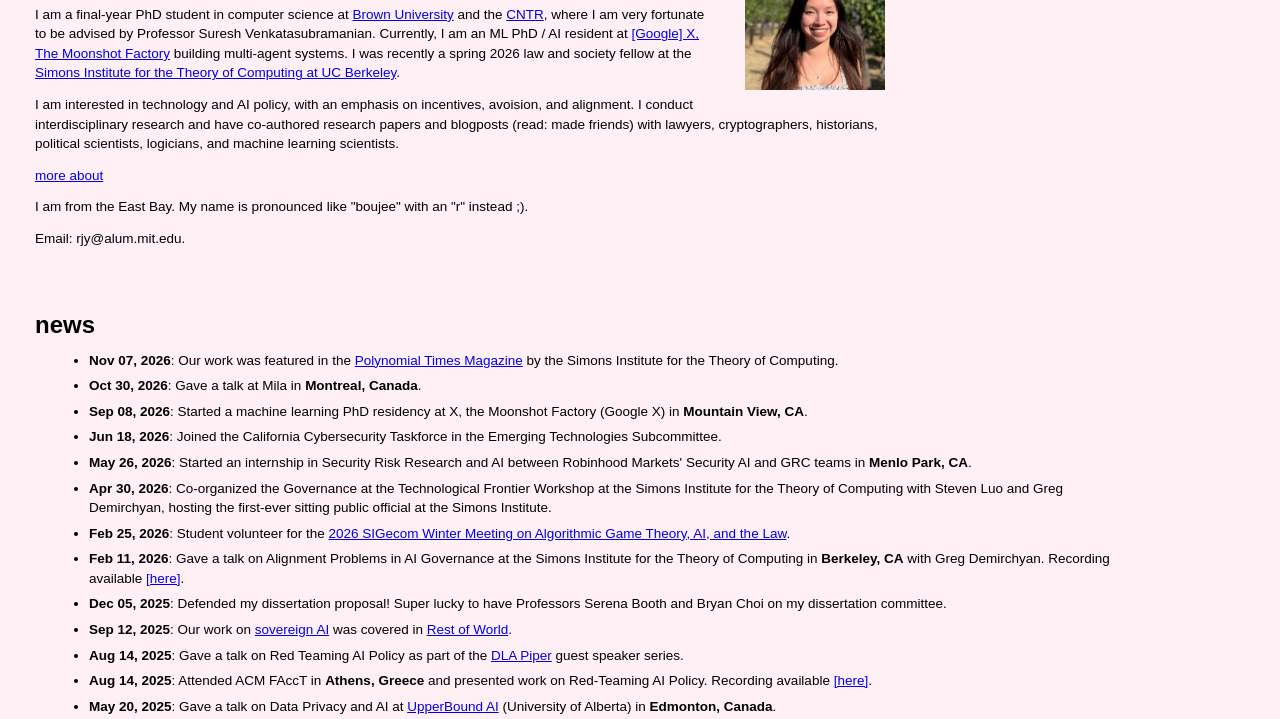
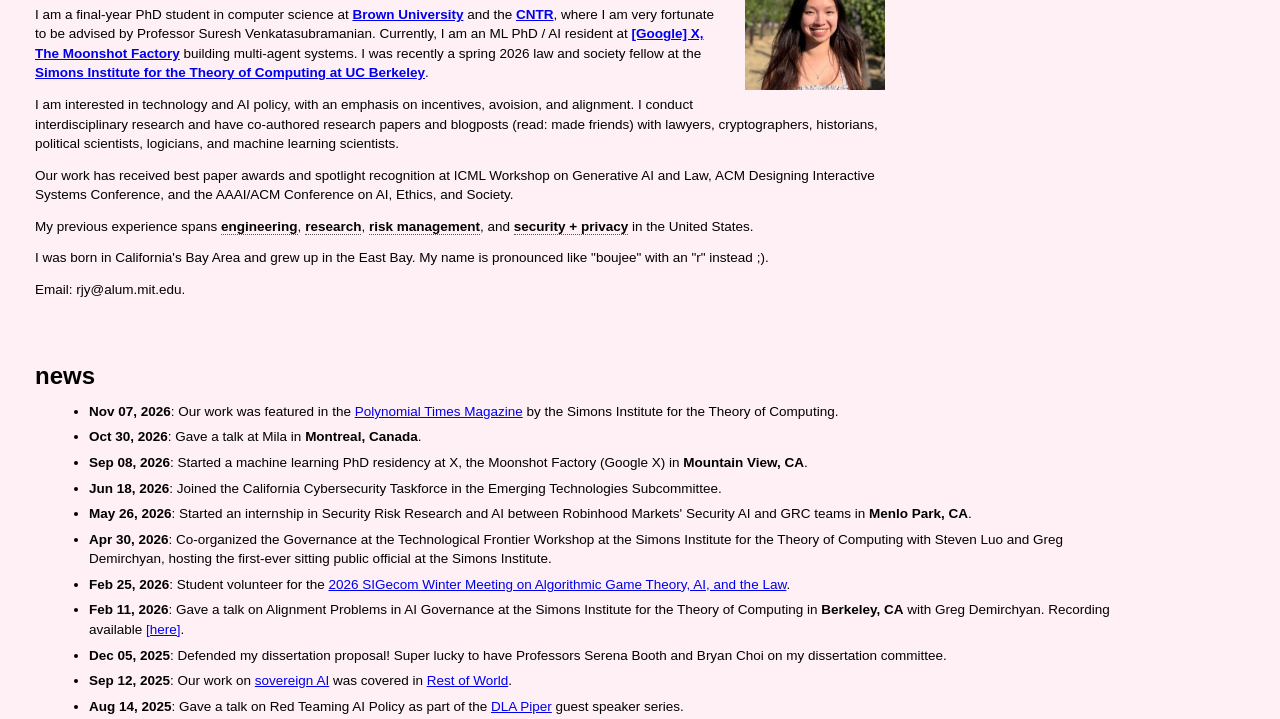
Before and after one commit to r-jy/r-jy.github.io, a plain HTML site: page index.html in a window 1280 px wide. Shown: the part 66-785 px from the top of the page. Drawn offline with Linux system fonts and the light colour scheme.

Commit message:
readability edits

```diff
--- a/index.html
+++ b/index.html
@@ -90,6 +90,21 @@
       font-style: italic;
       color: #333333;
     }
+    .exp-item {
+      cursor: default;
+    }
+    .exp-label {
+      font-weight: bold;
+      border-bottom: 1px dotted #555555;
+    }
+    .exp-orgs {
+      display: none;
+      font-weight: normal;
+    }
+    .exp-item:hover .exp-orgs,
+    .exp-item:focus .exp-orgs {
+      display: inline;
+    }
   </style>
 </head>
 <body>
@@ -99,25 +114,27 @@
     <img src="photo.jpg" width="140" alt="Rui-Jie Yew" class="profile-photo">
     <h1>Rui-Jie Yew</h1>
     <p>
-      I am a final-year PhD student in computer science at <a href="https://cs.brown.edu">Brown University</a> and the <a href="http://cntr.brown.edu">CNTR</a>, where I am very fortunate to be advised by Professor Suresh Venkatasubramanian. Currently, I am an ML PhD / AI resident at <a href="https://x.company/factory/">[Google] X, The Moonshot Factory</a> building multi-agent systems. I was recently a spring 2026 law and society fellow at the <a href="https://simons.berkeley.edu/homepage">Simons Institute for the Theory of Computing at UC Berkeley</a>.
+      I am a final-year PhD student in computer science at <b><a href="https://cs.brown.edu">Brown University</a></b> and the <b><a href="http://cntr.brown.edu">CNTR</a></b>, where I am very fortunate to be advised by Professor Suresh Venkatasubramanian. Currently, I am an ML PhD / AI resident at <b><a href="https://x.company/factory/">[Google] X, The Moonshot Factory</a></b> building multi-agent systems. I was recently a spring 2026 law and society fellow at the <b><a href="https://simons.berkeley.edu/homepage">Simons Institute for the Theory of Computing at UC Berkeley</a></b>.
     </p>
 
     <p>
         I am interested in technology and AI policy, with an emphasis on incentives, avoision, and alignment. I conduct interdisciplinary research and have co-authored research papers and blogposts (read: made friends) with lawyers, cryptographers, historians, political scientists, logicians, and machine learning scientists.
       </p>
 
-    <p><a href="#" id="more-toggle" onclick="toggleMore(event)">more about</a></p>
-
-    <div id="more-about-me" style="display: none;">
       <p>
         Our work has received best paper awards and spotlight recognition at ICML Workshop on Generative AI and Law, ACM Designing Interactive Systems Conference, and the AAAI/ACM Conference on AI, Ethics, and Society.
       </p>
       <p>
-        My previous experience spans engineering (Google, Robinhood Markets), research (Sony AI, MIT CSAIL, UC Berkeley CHAI), governance/compliance/risk management (National Institute of Standards and Technology, Robinhood Markets), and security risk + privacy (Robinhood Markets, Google, California Cybersecurity Taskforce) in the United States.
+        My previous experience spans
+        <span class="exp-item" tabindex="0"><span class="exp-label">engineering</span><span class="exp-orgs"> (Google, Robinhood Markets)</span></span>,
+        <span class="exp-item" tabindex="0"><span class="exp-label">research</span><span class="exp-orgs"> (Sony AI, MIT CSAIL, UC Berkeley CHAI)</span></span>,
+        <span class="exp-item" tabindex="0"><span class="exp-label">risk management</span><span class="exp-orgs"> (National Institute of Standards and Technology, Robinhood Markets)</span></span>,
+        and
+        <span class="exp-item" tabindex="0"><span class="exp-label">security + privacy</span><span class="exp-orgs"> (Robinhood Markets, Google Anonymization, California Cybersecurity Taskforce)</span></span>
+        in the United States.
       </p>
-    </div>
 
-    <p>I am from the East Bay. My name is pronounced like "boujee" with an "r" instead ;). </p>
+    <p>I was born in California's Bay Area and grew up in the East Bay. My name is pronounced like "boujee" with an "r" instead ;). </p>
 
     <p>Email: rjy@alum.mit.edu.</p>
   </div>
@@ -137,7 +154,7 @@
     <li><b>Dec 05, 2025</b>: Defended my dissertation proposal! Super lucky to have Professors Serena Booth and Bryan Choi on my dissertation committee.</li>
     <li><b>Sep 12, 2025</b>: Our work on <a href="https://www.techpolicy.press/sovereignty-myth-making-in-the-ai-race/">sovereign AI</a> was covered in <a href="https://restofworld.org/2025/chinese-us-tech-foreign-ai-dependence/">Rest of World</a>.</li>
     <li><b>Aug 14, 2025</b>: Gave a talk on Red Teaming AI Policy as part of the <a href="https://www.dlapiper.com/en-us">DLA Piper</a> guest speaker series.</li>
-    <li><b>Aug 14, 2025</b>: Attended ACM FAccT in <b>Athens, Greece</b> and presented work on Red-Teaming AI Policy. Recording available <a href="https://www.youtube.com/watch?v=GyUAooJpnIk">[here]</a>.</li>
+    <li><b>Aug 14, 2025</b>: Attended ACM FAccT and presented work on Red-Teaming AI Policy in <b>Athens, Greece</b>. Recording available <a href="https://www.youtube.com/watch?v=GyUAooJpnIk">[here]</a>.</li>
     <li><b>May 20, 2025</b>: Gave a talk on Data Privacy and AI at <a href="https://www.upperbound.ai">UpperBound AI</a> (University of Alberta) in <b>Edmonton, Canada</b>.</li>
     <li><b>Mar 09-14, 2025</b>: Attended <a href="https://www.dagstuhl.de/en/seminars/seminar-calendar/seminar-details/25112">Schloss Dagstuhl Seminar 25112</a> on privacy-enhancing technologies and AI in <b>Wadern, Germany</b>, where I met and reunited (and enjoyed three meals a day in a beautiful castle!) with my research role models!</li>
     <li><b>Feb 17, 2025</b>: Gave a talk on Data Protection and AI for the <a href="https://zest-vessel-e71.notion.site/FATE-Society-Reading-Group-61723b738ba04f8daeb28512e6f8c64e">Mila - Quebec AI Institute FATE and Society Reading Group</a>.</li>
@@ -295,20 +312,5 @@
   </table>
 
   <br>
-
-  <script>
-    function toggleMore(event) {
-      event.preventDefault();
-      var more = document.getElementById("more-about-me");
-      var link = document.getElementById("more-toggle");
-      if (more.style.display === "none") {
-        more.style.display = "block";
-        link.textContent = "less about";
-      } else {
-        more.style.display = "none";
-        link.textContent = "more about";
-      }
-    }
-  </script>
 </body>
 </html>
```
